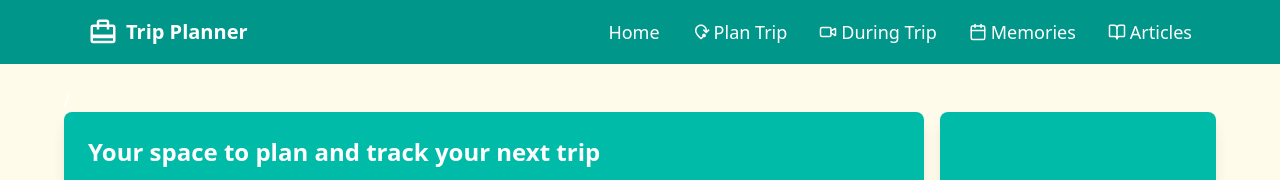
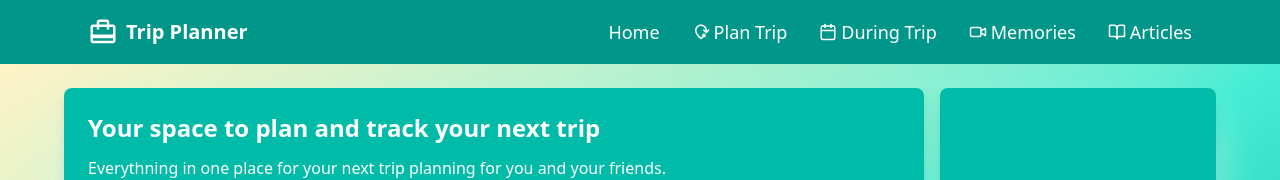
Before and after one commit to EleniCharitou/planner-fe, a React (Vite) app: page / in a window 1280 px wide. Shown: the top 180 px of the page. Built offline with nearby package versions, Linux system fonts and the light colour scheme; no server answers.

Commit message:
Design fixes

```diff
--- a/src/components/KanbanBoard.tsx
+++ b/src/components/KanbanBoard.tsx
@@ -72,7 +72,7 @@ const KanbanBoard = () => {
                 allTasks.push({
                   id: attraction.id,
                   columnId: attraction.column_id,
-                  content: `${attraction.title} - ${attraction.location} (${attraction.category}) - $${attraction.cost}`,
+                  content: `${attraction.title} - ${attraction.location} (${attraction.category}) - ${attraction.cost}€`,
                   attractionData: attraction,
                 });
               });
@@ -377,7 +377,7 @@ const KanbanBoard = () => {
         const newTask: Task = {
           id: newAttraction.id,
           columnId: selectedColumnId,
-          content: `${attractionData.title} - ${attractionData.location} (${attractionData.category}) - $${attractionData.cost}`,
+          content: `${attractionData.title} - ${attractionData.location} (${attractionData.category}) - ${attractionData.cost}€`,
           attractionData: newAttraction,
         };
         setTasks([...tasks, newTask]);
@@ -513,7 +513,7 @@ const KanbanBoard = () => {
                 ))}
               </SortableContext>
             </div>
-
+          </div>
           <button
             className="h-[60px] min-w-fit cursor-pointer hover:shadow-teal-500/25 flex items-center justify-center
                         px-2 py-3 bg-gradient-to-r from-teal-400 to-teal-500 text-white rounded-xl
@@ -527,7 +527,6 @@ const KanbanBoard = () => {
             <span>Add Column</span>
             <span>✨</span>
           </button>
-          </div>
 
           {createPortal(
             <DragOverlay>
--- a/src/new_pages/Homepage.tsx
+++ b/src/new_pages/Homepage.tsx
@@ -15,9 +15,9 @@ function Homepage() {
   };
 
   return (
-    <div className="min-h-screen bg-amber-50 p-6">
-      <div className="max-w-6xl mx-auto">
-        /{/* Main content */}
+    <div className="min-h-screen bg-gradient-to-br from-amber-100 via-teal-300 to-teal-600 p-6">
+      <div className="max-w-6xl mx-auto shadow-2xl shadow-teal-100">
+        {/* Main content */}
         <div className="grid grid-cols-4 grid-rows-2 gap-4 min-w-screen/2">
           {/* First rectangle: 2 columns, 2 rows */}
           <div className="col-span-3 row-span-1 bg-teal-500 rounded-lg shadow-lg flex p-6 ">
--- a/src/new_pages/NewMainLayout.tsx
+++ b/src/new_pages/NewMainLayout.tsx
@@ -39,7 +39,7 @@ function NewMainLayout() {
                 to="/during"
                 className="text-bold text-lg text-white hover:text-teal-800 transition-colors duration-200 flex items-center space-x-1"
               >
-                <Video size="18px" />
+                <Calendar size="18px" />
                 <span>During Trip</span>
               </Link>
 
@@ -47,7 +47,7 @@ function NewMainLayout() {
                 to="/memories"
                 className="text-bold text-lg text-white hover:text-teal-800 transition-colors duration-200 flex items-center space-x-1"
               >
-                <Calendar size="18px" />
+                <Video size="18px" />
                 <span>Memories</span>
               </Link>
 
--- a/src/pages/AllBlogsPage.tsx
+++ b/src/pages/AllBlogsPage.tsx
@@ -170,7 +170,8 @@ const AllBlogsPage = () => {
                     setSortBy(e.target.value as "newest" | "oldest" | "title")
                   }
                   className="p-2 border border-gray-300 text-black rounded-lg
-                             focus:ring-1 focus:ring-teal-500 focus:border-transparent"
+                             focus:ring-1 focus:ring-teal-500 focus:border-transparent
+                             hover:cursor-pointer"
                 >
                   <option value="newest">Newest First</option>
                   <option value="oldest">Oldest First</option>
@@ -182,7 +183,8 @@ const AllBlogsPage = () => {
               <select
                 value={selectedAuthor}
                 onChange={(e) => setSelectedAuthor(e.target.value)}
-                className="px-3 py-2 border border-gray-300 text-black rounded-lg focus:ring-2 focus:ring-teal-500 focus:border-transparent"
+                className="px-3 py-2 border border-gray-300 text-black rounded-lg
+                           focus:ring-2 focus:ring-teal-500 focus:border-transparent hover:cursor-pointer"
               >
                 {uniqueAuthors.map((author) => (
                   <option key={author} value={author}>
--- a/src/pages/During.tsx
+++ b/src/pages/During.tsx
@@ -1,8 +1,8 @@
-import KanbanBoard from "../components/kanbanBoard";
+import KanbanBoard from "../components/KanbanBoard";
 
 const During = () => {
   return (
-    <div>
+    <div className="min-h-screen bg-gradient-to-br from-amber-100 via-teal-300 to-teal-600 p-6">
       <KanbanBoard />
     </div>
   );
--- a/src/style/index.css
+++ b/src/style/index.css
@@ -5,7 +5,7 @@
 html,
 body,
 #root {
-  @apply bg-black text-white box-border;
+  @apply bg-amber-50 text-white box-border;
 }
 
 ::-webkit-scrollbar {
@@ -16,7 +16,7 @@ body,
   height: 8px;
 }
 ::-webkit-scrollbar-thumb {
-  @apply bg-rose-900 rounded-xl;
+  @apply bg-teal-900 rounded-xl;
 }
 .task > ::-webkit-scrollbar-thumb {
   @apply bg-white rounded;
```
Lines whose indentation alone changed are shown as unchanged.
